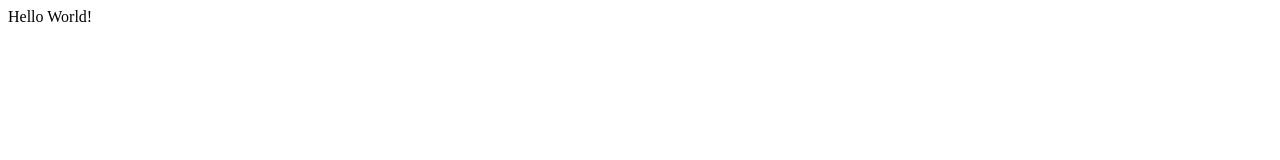
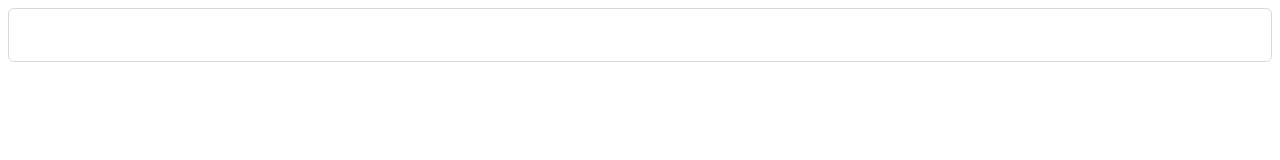
Before and after one commit to DaniilBenyash/CV-Helper, a React (Create React App) app: page / in a window 1280 px wide. Shown: the top 160 px of the page. Built offline with nearby package versions, Linux system fonts and the light colour scheme.

Commit message:
feat: TextArea, TextAreaForm

```diff
--- a/src/App.tsx
+++ b/src/App.tsx
@@ -1,9 +1,7 @@
-import React from 'react';
+import { FormTextArea } from "./components/FormTextArea";
 
 export const App = () => {
   return (
-    <div>
-      Hello World!
-    </div>
+    <FormTextArea/>
   );
 }
--- /dev/null
+++ b/src/components/FormTextArea/FormTextArea.tsx
@@ -0,0 +1,12 @@
+import { ChangeEvent, useState } from "react"
+import { TextArea } from "../TextArea"
+
+export const FormTextArea = () => {
+    const [state, setState] = useState<string>('')
+
+    const handleChange = (ev: ChangeEvent<HTMLInputElement | HTMLTextAreaElement>) => {
+        const value = ev.target.value
+        setState(value)
+    }
+    return (<TextArea onChange={handleChange}/>)
+}
--- /dev/null
+++ b/src/components/FormTextArea/index.ts
@@ -0,0 +1 @@
+export {FormTextArea} from './FormTextArea'
--- /dev/null
+++ b/src/components/TextArea/TextArea.tsx
@@ -0,0 +1,12 @@
+import { ChangeEvent } from "react"
+import { Input } from 'antd';
+
+const { TextArea: TextAreaAnt } = Input;
+
+type TextAreaProps = {
+    onChange: (event: ChangeEvent<HTMLInputElement | HTMLTextAreaElement>) => void
+}
+
+export const TextArea = (props: TextAreaProps) => {
+    return <TextAreaAnt {...props} style={{ resize: 'none' }}/>
+}
--- /dev/null
+++ b/src/components/TextArea/index.ts
@@ -0,0 +1 @@
+export { TextArea } from './TextArea'
```
